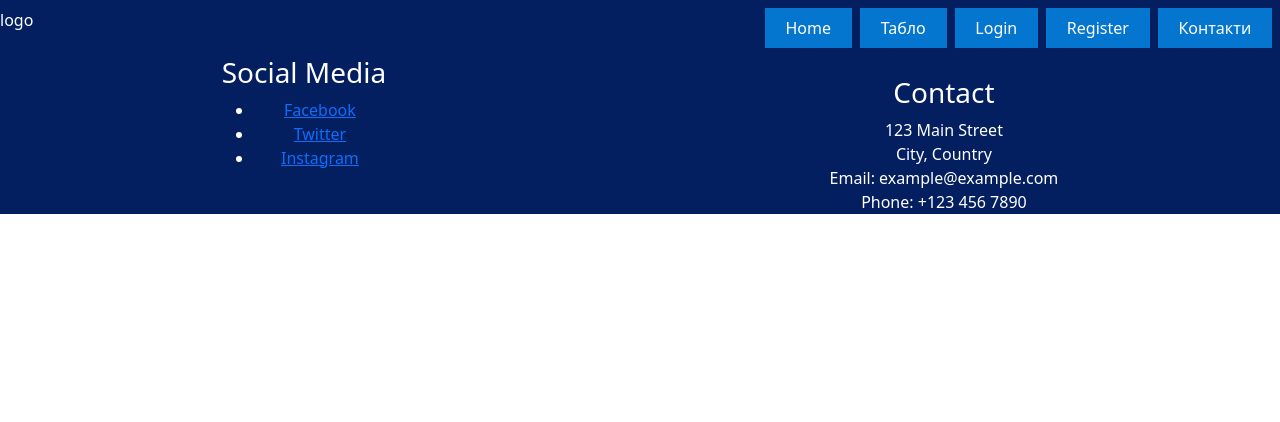
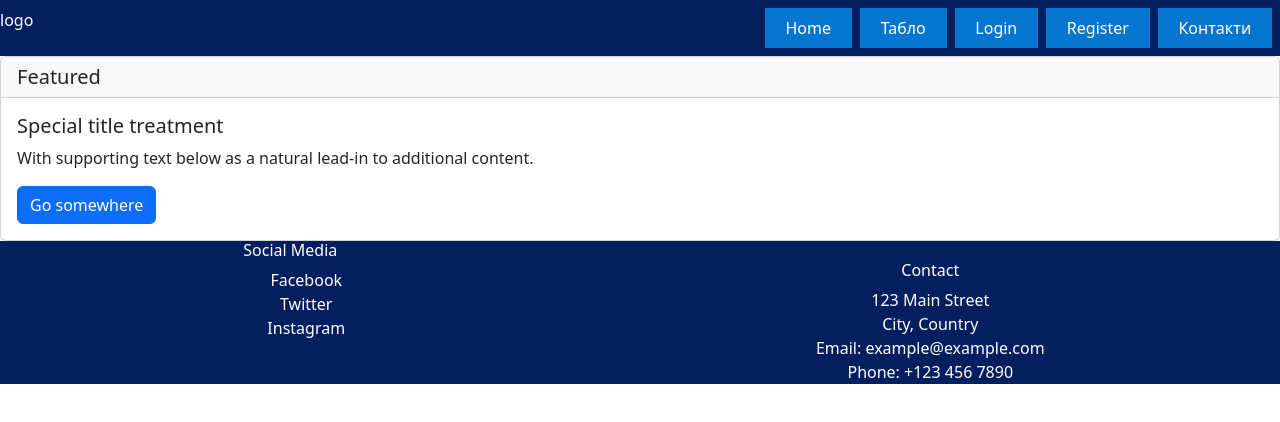
Before and after one commit to MiroZe/ze-winery, a React (Vite) app in the folder ze-winery-app/: page /my-companies in a window 1280 px wide. Shown: the top 422 px of the page. Built offline with nearby package versions, Linux system fonts and the light colour scheme.

Commit message:
My Companies component

```diff
--- a/ze-winery-app/src/App.jsx
+++ b/ze-winery-app/src/App.jsx
@@ -7,6 +7,7 @@ import RegisterForm from './components/RegisterForm/RegisterForm';
 import Dashboard from './components/Dashboard/Dashboard';
 import Footer from './components/Footer/Footer';
 import CreateCompany from './components/CreateCompany/CreateCompany';
+import MyCompanies from './components/MyCompanies/MyCompanies';
 
 function App() {
 
@@ -20,6 +21,7 @@ function App() {
         <Route path='/register' element={<RegisterForm/>}/>
         <Route path='/dashboard' element={<Dashboard/>}/>
         <Route path='/create-company' element={<CreateCompany/>}/>
+        <Route path='/my-companies' element={<MyCompanies/>}/>
 
 
       </Routes>
--- a/ze-winery-app/src/components/Dashboard/Dashboard.jsx
+++ b/ze-winery-app/src/components/Dashboard/Dashboard.jsx
@@ -11,7 +11,7 @@ const Dashboard = () => {
             <aside>
             <ul className={styles['aside-list-items']}>
                 <li><Link to={'/create-company'}>Добави компания</Link></li>
-                <li><Link to={'/my-companes'}>Мои компании</Link></li>
+                <li><Link to={'/my-companies'}>Мои компании</Link></li>
                 <li><Link to={'/products'}>Продукти</Link></li>
                 <li><Link to={'/logout'}>Излез</Link></li>
             </ul>
--- a/ze-winery-app/src/components/Dashboard/Dashboard.module.css
+++ b/ze-winery-app/src/components/Dashboard/Dashboard.module.css
@@ -2,6 +2,7 @@
     flex-grow: 1;
     max-width: 15em;
     background-color: #041f60;
+    margin: 0.1em;
 }
 
 .aside-list-items {
@@ -9,6 +10,7 @@
     display: flex;
     flex-direction: column;
     gap: 1em;
+    padding-top: 1em;
 
 }
 
--- a/ze-winery-app/src/components/Footer/Footer.jsx
+++ b/ze-winery-app/src/components/Footer/Footer.jsx
@@ -7,7 +7,7 @@ const Footer = () => {
               <div className={styles['social-links']}>
                 <div>
                   <h3>Social Media</h3>
-                  <ul className="social-list">
+                  <ul className={styles['social-list']}>
                     <li>
                       <a href="https://www.facebook.com/" target="_blank" rel="noopener noreferrer">
                         Facebook
--- a/ze-winery-app/src/components/Footer/Footer.module.css
+++ b/ze-winery-app/src/components/Footer/Footer.module.css
@@ -4,6 +4,10 @@
     color: #fff ;
 
     text-align: center;
+    font-size: 1em;
+  }
+
+  .footer h3 {
     font-size: 1em;
   }
 
@@ -15,8 +19,19 @@
   .contact-info {
     margin-top: 20px;
 
-    font-weight: 0.5em;
+    font-size: 1em;
   }
   .contact-info p {
     margin: 0;
+
   }
+  .social-list li{
+    display: block;
+
+  }
+
+  .social-list a {
+    text-decoration: none;
+    color: #fff;
+    font-weight: 400;
+  }
--- /dev/null
+++ b/ze-winery-app/src/components/MyCompanies/MyCompanies.jsx
@@ -0,0 +1,26 @@
+import Button from 'react-bootstrap/Button';
+import Card from 'react-bootstrap/Card';
+
+const MyCompanies = () => {
+
+return (
+
+    <div >
+    <Card>
+      <Card.Header as="h5">Featured</Card.Header>
+      <Card.Body>
+        <Card.Title>Special title treatment</Card.Title>
+        <Card.Text>
+          With supporting text below as a natural lead-in to additional content.
+        </Card.Text>
+        <Button variant="primary">Go somewhere</Button>
+      </Card.Body>
+    </Card>
+
+    </div>
+
+)
+
+
+}
+export default MyCompanies
```
